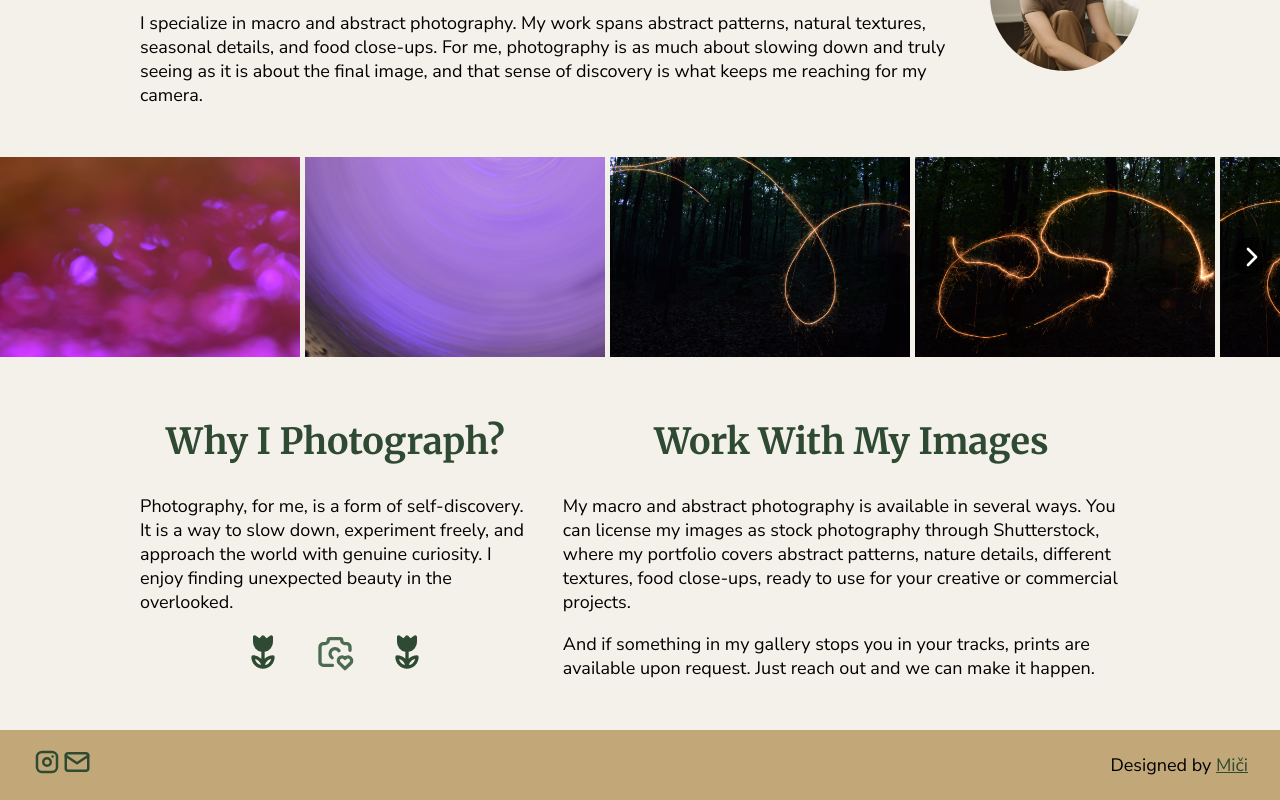
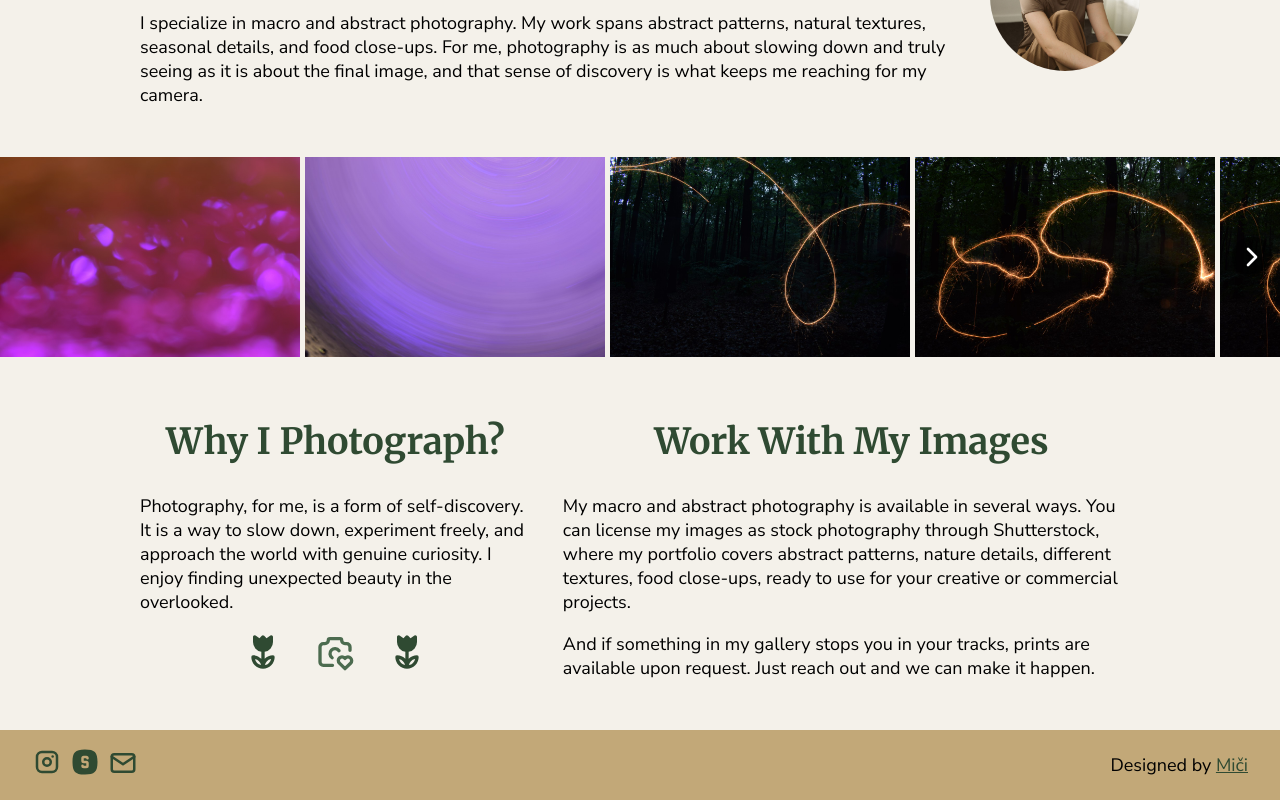
Before and after one commit to micihime/photo-web, a React (Vite) app: page / in a window 1280 px wide. Shown: the part 256-1056 px from the top of the page. Built offline with nearby package versions, Linux system fonts and the light colour scheme.

Commit message:
Update footer - fix margin, add title, add shutterstock link

```diff
--- a/src/components/Footer.module.css
+++ b/src/components/Footer.module.css
@@ -8,6 +8,16 @@
   justify-content: space-between;
   bottom: 0;
   padding: 0 var(--spacing-standard); /* side padding */
+}
+
+.footer div {
+  display: flex;
+  align-items: center;
+  gap: 8px;
+}
+
+.footer p {
+  margin: 0;
 }
 
 .iconButton {
--- a/src/components/Footer.tsx
+++ b/src/components/Footer.tsx
@@ -1,6 +1,7 @@
 import styles from "./Footer.module.css";
 import {
   IconBrandInstagram,
+  IconSquareRoundedLetterSFilled,
   IconMail,
 } from "@tabler/icons-react";
 
@@ -14,8 +15,9 @@ function Footer() {
   return (
     <div className={styles.footer}>
       <div>
-        <a href="https://instagram.com/topinkastudio" target="_blank" rel="noopener noreferrer"><IconBrandInstagram size={30} /></a>
-        <button type="button" className={styles.iconButton} onClick={handleEmailClick}>
+        <a href="https://instagram.com/topinkastudio" target="_blank" rel="noopener noreferrer" title="Instagram"><IconBrandInstagram size={30} /></a>
+        <a href="https://shutterstock.com/micihime" target="_blank" rel="noopener noreferrer" title="Shutterstock"><IconSquareRoundedLetterSFilled size={30} /></a>
+        <button type="button" className={styles.iconButton} onClick={handleEmailClick} title="Email">
           <IconMail size={30} />
         </button>
       </div>
```
